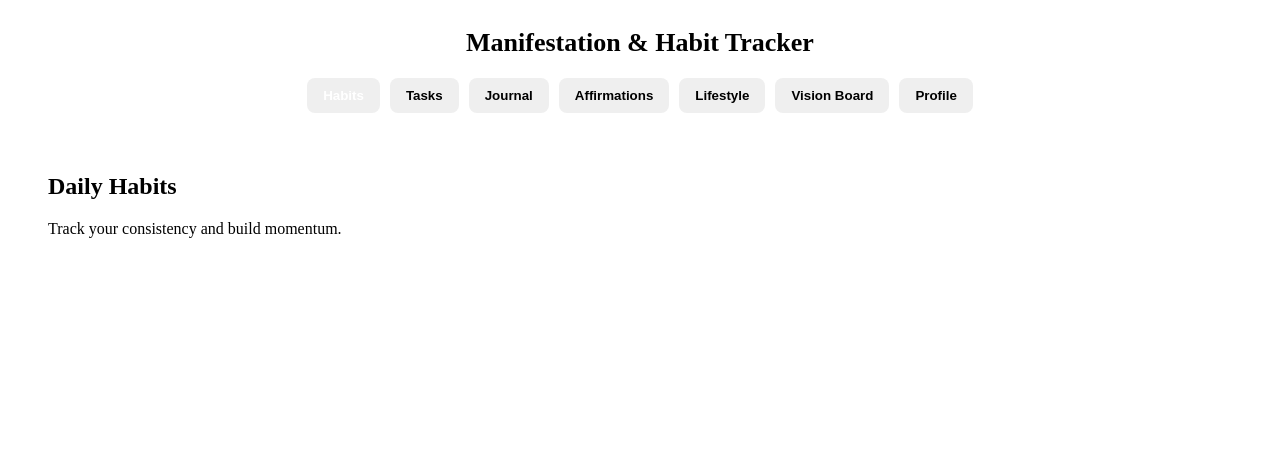
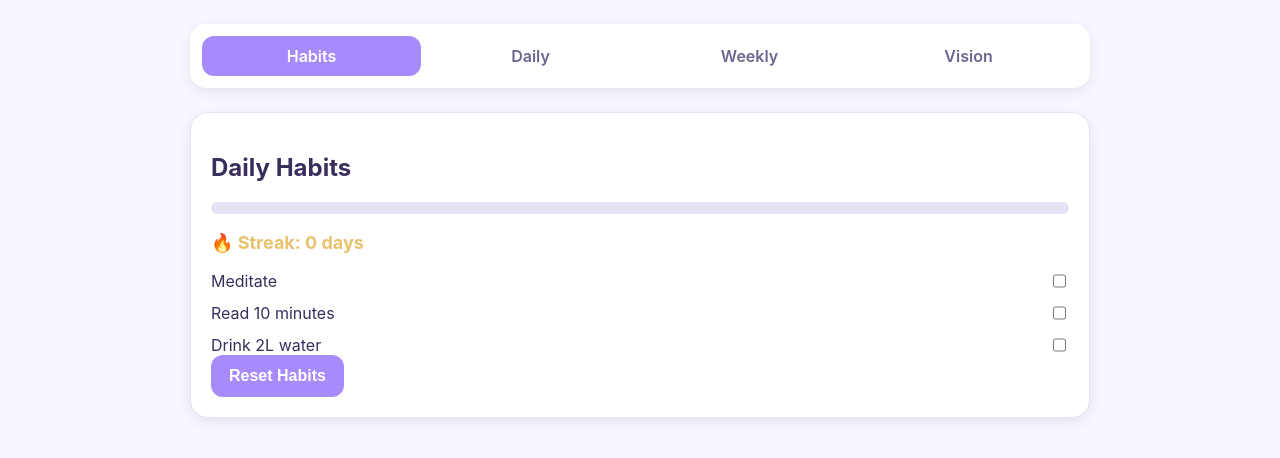
Before and after one commit to ayresd54/Manifestation-and-Habit-tracker, a React (Vite) app: page / in a window 1280 px wide. Shown: the top 458 px of the page. Built offline with nearby package versions, Linux system fonts and the light colour scheme.

Commit message:
Update App.jsx

```diff
--- a/src/App.jsx
+++ b/src/App.jsx
@@ -1,251 +1,232 @@
-import React, { useState, useEffect } from "react";
-import COLORS from "./theme";
+import { useState, useEffect } from "react";
+import "./global.css";
+import theme from "./theme";
+
+import TabBar from "./components/UI/TabBar";
+import Card from "./components/UI/Card";
+import Button from "./components/UI/Button";
+import ProgressBar from "./components/UI/ProgressBar";
+import Modal from "./components/UI/Modal";
+import VisionGrid from "./components/Vision/VisionGrid";
 
 export default function App() {
-  const [activeTab, setActiveTab] = useState("habits");
+  const [activeTab, setActiveTab] = useState("Habits");
 
-  // Vision Board State
-  const [visionTiles, setVisionTiles] = useState([]);
-  const [newVisionText, setNewVisionText] = useState("");
+  // HABITS
+  const [habits, setHabits] = useState([
+    { name: "Meditate", done: false },
+    { name: "Read 10 minutes", done: false },
+    { name: "Drink 2L water", done: false },
+  ]);
 
-  // Load saved tiles
+  const [habitStreak, setHabitStreak] = useState(
+    Number(localStorage.getItem("habitStreak")) || 0
+  );
+
   useEffect(() => {
-    const saved = localStorage.getItem("visionTiles");
-    if (saved) setVisionTiles(JSON.parse(saved));
-  }, []);
+    localStorage.setItem("habitStreak", habitStreak);
+  }, [habitStreak]);
 
-  // Save tiles
+  const toggleHabit = (index) => {
+    const updated = [...habits];
+    updated[index].done = !updated[index].done;
+    setHabits(updated);
+
+    const allDone = updated.every((h) => h.done);
+    if (allDone) setHabitStreak((s) => s + 1);
+  };
+
+  const resetHabits = () => {
+    setHabits(habits.map((h) => ({ ...h, done: false })));
+  };
+
+  const habitProgress =
+    (habits.filter((h) => h.done).length / habits.length) * 100;
+
+  // DAILY TASKS
+  const [daily, setDaily] = useState([
+    { name: "Journal", done: false },
+    { name: "Affirmations", done: false },
+    { name: "10-minute walk", done: false },
+  ]);
+
+  const dailyProgress =
+    (daily.filter((d) => d.done).length / daily.length) * 100;
+
+  const toggleDaily = (index) => {
+    const updated = [...daily];
+    updated[index].done = !updated[index].done;
+    setDaily(updated);
+  };
+
+  const resetDaily = () => {
+    setDaily(daily.map((d) => ({ ...d, done: false })));
+  };
+
+  // WEEKLY TASKS
+  const [weekly, setWeekly] = useState([
+    { name: "Plan week", done: false },
+    { name: "Clean workspace", done: false },
+    { name: "Review goals", done: false },
+  ]);
+
+  const weeklyProgress =
+    (weekly.filter((w) => w.done).length / weekly.length) * 100;
+
+  const toggleWeekly = (index) => {
+    const updated = [...weekly];
+    updated[index].done = !updated[index].done;
+    setWeekly(updated);
+  };
+
+  const resetWeekly = () => {
+    setWeekly(weekly.map((w) => ({ ...w, done: false })));
+  };
+
+  // VISION BOARD
+  const [visionTiles, setVisionTiles] = useState(
+    JSON.parse(localStorage.getItem("visionTiles")) || []
+  );
+
+  const [modalOpen, setModalOpen] = useState(false);
+  const [newTile, setNewTile] = useState("");
+
   useEffect(() => {
     localStorage.setItem("visionTiles", JSON.stringify(visionTiles));
   }, [visionTiles]);
 
-  // Add tile
-  const addVisionTile = () => {
-    if (!newVisionText.trim()) return;
-
-    const tile = {
-      id: Date.now(),
-      text: newVisionText.trim(),
-      color: COLORS.visionColors[
-        Math.floor(Math.random() * COLORS.visionColors.length)
-      ],
-    };
-
-    setVisionTiles([...visionTiles, tile]);
-    setNewVisionText("");
+  const addTile = () => {
+    if (!newTile.trim()) return;
+    setVisionTiles([...visionTiles, newTile]);
+    setNewTile("");
+    setModalOpen(false);
   };
 
-  // Delete tile
-  const deleteTile = (id) => {
-    setVisionTiles(visionTiles.filter((t) => t.id !== id));
+  const deleteTile = (index) => {
+    const updated = [...visionTiles];
+    updated.splice(index, 1);
+    setVisionTiles(updated);
   };
 
   return (
-    <div
-      style={{
-        width: "100%",
-        minHeight: "100vh",
-        backgroundColor: COLORS.background,
-        color: COLORS.text,
-        padding: 20,
-        boxSizing: "border-box",
-      }}
-    >
-      {/* HEADER */}
-      <div
-        style={{
-          fontSize: 26,
-          fontWeight: 700,
-          marginBottom: 20,
-          textAlign: "center",
-        }}
-      >
-        Manifestation & Habit Tracker
-      </div>
+    <div className="app-container">
+      <TabBar active={activeTab} setActive={setActiveTab} />
 
-      {/* TABS */}
-      <div
-        style={{
-          display: "flex",
-          gap: 10,
-          marginBottom: 20,
-          flexWrap: "wrap",
-          justifyContent: "center",
-        }}
-      >
-        {[
-          { id: "habits", label: "Habits" },
-          { id: "tasks", label: "Tasks" },
-          { id: "journal", label: "Journal" },
-          { id: "affirm", label: "Affirmations" },
-          { id: "lifestyle", label: "Lifestyle" },
-          { id: "vision", label: "Vision Board" },
-          { id: "profile", label: "Profile" },
-        ].map((tab) => (
-          <button
-            key={tab.id}
-            onClick={() => setActiveTab(tab.id)}
-            style={{
-              padding: "10px 16px",
-              borderRadius: 8,
-              border: "none",
-              cursor: "pointer",
-              backgroundColor:
-                activeTab === tab.id ? COLORS.primary : COLORS.card,
-              color: activeTab === tab.id ? "#fff" : COLORS.text,
-              fontWeight: 600,
-            }}
-          >
-            {tab.label}
-          </button>
-        ))}
-      </div>
+      {/* HABITS TAB */}
+      {activeTab === "Habits" && (
+        <>
+          <Card>
+            <h2>Daily Habits</h2>
+            <ProgressBar value={habitProgress} />
+            <p className="streak">🔥 Streak: {habitStreak} days</p>
 
-      {/* CONTENT CONTAINER */}
-      <div
-        style={{
-          backgroundColor: COLORS.card,
-          padding: 20,
-          borderRadius: 12,
-          minHeight: 300,
-        }}
-      >
-        {/* HABITS */}
-        {activeTab === "habits" && (
-          <div>
-            <h2>Daily Habits</h2>
-            <p>Track your consistency and build momentum.</p>
-          </div>
-        )}
-
-        {/* TASKS */}
-        {activeTab === "tasks" && (
-          <div>
-            <h2>Tasks</h2>
-            <p>Stay organized and focused on what matters.</p>
-          </div>
-        )}
-
-        {/* JOURNAL */}
-        {activeTab === "journal" && (
-          <div>
-            <h2>Journal</h2>
-            <p>Reflect, write, and grow.</p>
-          </div>
-        )}
-
-        {/* AFFIRMATIONS */}
-        {activeTab === "affirm" && (
-          <div>
-            <h2>Affirmations</h2>
-            <p>Rewire your mindset with positive statements.</p>
-          </div>
-        )}
-
-        {/* LIFESTYLE */}
-        {activeTab === "lifestyle" && (
-          <div>
-            <h2>Lifestyle</h2>
-            <p>Track routines, wellness, and personal growth.</p>
-          </div>
-        )}
-
-        {/* PROFILE */}
-        {activeTab === "profile" && (
-          <div>
-            <h2>Your Profile</h2>
-            <p>Customize your experience and settings.</p>
-          </div>
-        )}
-
-        {/* ⭐ VISION BOARD ⭐ */}
-        {activeTab === "vision" && (
-          <div>
-            <h2>Vision Board</h2>
-            <p>Create and visualize your future.</p>
-
-            {/* Add Tile Input */}
-            <div style={{ display: "flex", gap: 10, marginTop: 20 }}>
-              <input
-                value={newVisionText}
-                onChange={(e) => setNewVisionText(e.target.value)}
-                placeholder="Add a vision tile..."
+            {habits.map((habit, index) => (
+              <div
+                key={index}
                 style={{
-                  flex: 1,
-                  padding: 10,
-                  borderRadius: 8,
-                  border: "1px solid #ccc",
-                }}
-              />
-              <button
-                onClick={addVisionTile}
-                style={{
-                  padding: "10px 16px",
-                  borderRadius: 8,
-                  border: "none",
-                  backgroundColor: COLORS.primary,
-                  color: "#fff",
-                  fontWeight: 600,
-                  cursor: "pointer",
+                  display: "flex",
+                  justifyContent: "space-between",
+                  marginTop: 12,
                 }}
               >
-                Add
-              </button>
-            </div>
+                <span>{habit.name}</span>
+                <input
+                  type="checkbox"
+                  checked={habit.done}
+                  onChange={() => toggleHabit(index)}
+                />
+              </div>
+            ))}
 
-            {/* Tile Grid */}
+            <Button onClick={resetHabits}>Reset Habits</Button>
+          </Card>
+        </>
+      )}
+
+      {/* DAILY TAB */}
+      {activeTab === "Daily" && (
+        <Card>
+          <h2>Daily Checklist</h2>
+          <ProgressBar value={dailyProgress} />
+
+          {daily.map((task, index) => (
             <div
+              key={index}
               style={{
-                display: "grid",
-                gridTemplateColumns: "repeat(auto-fill, minmax(140px, 1fr))",
-                gap: 12,
-                marginTop: 20,
+                display: "flex",
+                justifyContent: "space-between",
+                marginTop: 12,
               }}
             >
-              {visionTiles.map((tile) => (
-                <div
-                  key={tile.id}
-                  style={{
-                    backgroundColor: tile.color,
-                    padding: 14,
-                    borderRadius: 10,
-                    minHeight: 100,
-                    position: "relative",
-                    color: "#fff",
-                    fontWeight: 600,
-                    display: "flex",
-                    alignItems: "center",
-                    justifyContent: "center",
-                    textAlign: "center",
-                  }}
-                >
-                  {tile.text}
+              <span>{task.name}</span>
+              <input
+                type="checkbox"
+                checked={task.done}
+                onChange={() => toggleDaily(index)}
+              />
+            </div>
+          ))}
 
-                  {/* Delete Button */}
-                  <button
-                    onClick={() => deleteTile(tile.id)}
-                    style={{
-                      position: "absolute",
-                      top: 6,
-                      right: 6,
-                      background: "rgba(0,0,0,0.3)",
-                      border: "none",
-                      borderRadius: "50%",
-                      width: 22,
-                      height: 22,
-                      color: "#fff",
-                      cursor: "pointer",
-                      fontSize: 12,
-                    }}
-                  >
-                    ✕
-                  </button>
-                </div>
-              ))}
+          <Button onClick={resetDaily}>Reset Daily</Button>
+        </Card>
+      )}
+
+      {/* WEEKLY TAB */}
+      {activeTab === "Weekly" && (
+        <Card>
+          <h2>Weekly Checklist</h2>
+          <ProgressBar value={weeklyProgress} />
+
+          {weekly.map((task, index) => (
+            <div
+              key={index}
+              style={{
+                display: "flex",
+                justifyContent: "space-between",
+                marginTop: 12,
+              }}
+            >
+              <span>{task.name}</span>
+              <input
+                type="checkbox"
+                checked={task.done}
+                onChange={() => toggleWeekly(index)}
+              />
             </div>
-          </div>
-        )}
-      </div>
+          ))}
+
+          <Button onClick={resetWeekly}>Reset Weekly</Button>
+        </Card>
+      )}
+
+      {/* VISION BOARD TAB */}
+      {activeTab === "Vision" && (
+        <>
+          <Card>
+            <h2>Vision Board</h2>
+            <Button onClick={() => setModalOpen(true)}>Add Tile</Button>
+          </Card>
+
+          <VisionGrid tiles={visionTiles} onDelete={deleteTile} />
+
+          <Modal open={modalOpen} onClose={() => setModalOpen(false)}>
+            <h3>Add Vision Tile</h3>
+            <input
+              value={newTile}
+              onChange={(e) => setNewTile(e.target.value)}
+              placeholder="Enter text"
+              style={{
+                width: "100%",
+                padding: 12,
+                borderRadius: 12,
+                border: "1px solid #E6E2F5",
+                marginTop: 12,
+              }}
+            />
+            <Button onClick={addTile}>Add</Button>
+          </Modal>
+        </>
+      )}
     </div>
   );
 }
```
